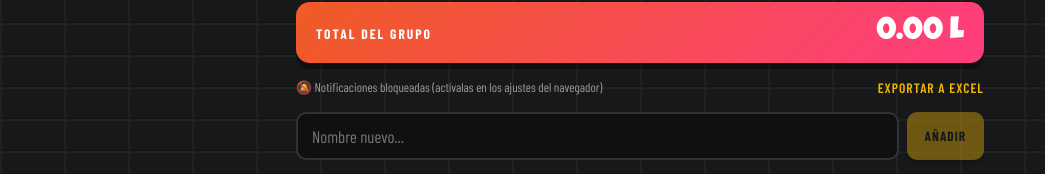
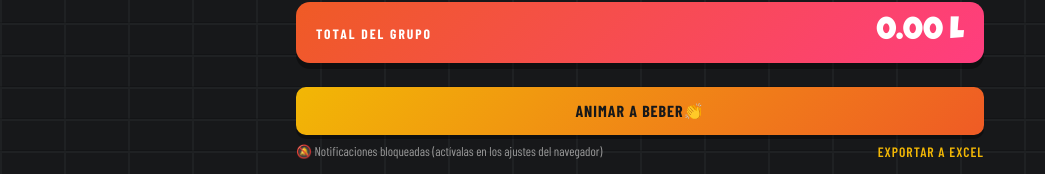
Before and after one commit to fergaroz/Hood-Cerves, a Next.js app: page / in a window 1280 px wide. Shown: the part 169-343 px from the top of the page, without its empty margins (0-1045 px from the left). Built offline with nearby package versions, Linux system fonts and the light colour scheme; no server answers; the database is empty.

Commit message:
Add files via upload

```diff
--- /dev/null
+++ b/app/api/animate/route.ts
@@ -0,0 +1,26 @@
+import { NextResponse } from "next/server";
+import { prisma } from "@/lib/prisma";
+import { broadcastPush } from "@/lib/push";
+import { randomAnimateMessage } from "@/lib/animateMessages";
+import { ANIMATE_COOLDOWN_MS } from "@/lib/animateCooldown";
+
+export const dynamic = "force-dynamic";
+
+export async function POST() {
+  const last = await prisma.animateEvent.findFirst({
+    orderBy: { createdAt: "desc" },
+  });
+
+  if (last && Date.now() - last.createdAt.getTime() < ANIMATE_COOLDOWN_MS) {
+    return NextResponse.json({ ok: false, onCooldown: true }, { status: 429 });
+  }
+
+  await prisma.animateEvent.create({ data: {} });
+
+  await broadcastPush({
+    title: "Hood Cerves",
+    body: randomAnimateMessage(),
+  }).catch(() => null);
+
+  return NextResponse.json({ ok: true });
+}
--- /dev/null
+++ b/app/api/animate/status/route.ts
@@ -0,0 +1,21 @@
+import { NextResponse } from "next/server";
+import { prisma } from "@/lib/prisma";
+import { ANIMATE_COOLDOWN_MS } from "@/lib/animateCooldown";
+
+export const dynamic = "force-dynamic";
+
+export async function GET() {
+  const last = await prisma.animateEvent.findFirst({
+    orderBy: { createdAt: "desc" },
+  });
+
+  if (!last) {
+    return NextResponse.json({ onCooldown: false });
+  }
+
+  const elapsed = Date.now() - last.createdAt.getTime();
+  const onCooldown = elapsed < ANIMATE_COOLDOWN_MS;
+  const remainingMs = onCooldown ? ANIMATE_COOLDOWN_MS - elapsed : 0;
+
+  return NextResponse.json({ onCooldown, remainingMs });
+}
--- a/app/globals.css
+++ b/app/globals.css
@@ -145,6 +145,32 @@ header.app-header {
   font-family: var(--font-display);
   font-size: 2rem;
   color: #fff;
+}
+
+.animate-row {
+  margin: 0 0 16px;
+}
+
+.animate-btn {
+  width: 100%;
+  font-family: var(--font-body);
+  font-weight: 700;
+  font-size: 1rem;
+  text-transform: uppercase;
+  letter-spacing: 1px;
+  color: #17181a;
+  background: linear-gradient(135deg, var(--yellow), var(--orange));
+  border: none;
+  border-radius: 10px;
+  padding: 14px;
+  cursor: pointer;
+  box-shadow: 0 4px 0 rgba(0, 0, 0, 0.35);
+}
+
+.animate-btn:disabled {
+  opacity: 0.35;
+  cursor: not-allowed;
+  box-shadow: none;
 }
 
 .export-row {
--- a/app/page.tsx
+++ b/app/page.tsx
@@ -2,6 +2,7 @@
 
 import { useCallback, useEffect, useState } from "react";
 import { AddPersonForm } from "@/components/AddPersonForm";
+import { AnimateButton } from "@/components/AnimateButton";
 import { NotificationButton } from "@/components/NotificationButton";
 import { PersonCard } from "@/components/PersonCard";
 import { TotalCounter } from "@/components/TotalCounter";
@@ -82,6 +83,10 @@ export default function Home() {
 
       <TotalCounter totalLiters={totalLiters} />
 
+      <div className="animate-row">
+        <AnimateButton />
+      </div>
+
       <div className="export-row">
         <NotificationButton />
         <a href="/api/export" download>
--- /dev/null
+++ b/components/AnimateButton.tsx
@@ -0,0 +1,47 @@
+"use client";
+
+import { useCallback, useEffect, useState } from "react";
+
+const POLL_MS = 15000;
+
+export function AnimateButton() {
+  const [onCooldown, setOnCooldown] = useState(false);
+  const [busy, setBusy] = useState(false);
+
+  const refreshStatus = useCallback(async () => {
+    const res = await fetch("/api/animate/status", { cache: "no-store" });
+    if (!res.ok) return;
+    const data = await res.json();
+    setOnCooldown(Boolean(data.onCooldown));
+  }, []);
+
+  useEffect(() => {
+    refreshStatus();
+    const interval = setInterval(refreshStatus, POLL_MS);
+    return () => clearInterval(interval);
+  }, [refreshStatus]);
+
+  async function handleClick() {
+    if (onCooldown || busy) return;
+    setBusy(true);
+    setOnCooldown(true);
+    try {
+      const res = await fetch("/api/animate", { method: "POST" });
+      if (!res.ok) {
+        await refreshStatus();
+      }
+    } finally {
+      setBusy(false);
+    }
+  }
+
+  return (
+    <button
+      className="animate-btn"
+      onClick={handleClick}
+      disabled={onCooldown || busy}
+    >
+      Animar a beber👏
+    </button>
+  );
+}
--- /dev/null
+++ b/lib/animateCooldown.ts
@@ -0,0 +1 @@
+export const ANIMATE_COOLDOWN_MS = 30 * 60 * 1000;
--- /dev/null
+++ b/lib/animateMessages.ts
@@ -0,0 +1,18 @@
+export const ANIMATE_MESSAGES = [
+  "¡A beber cabrones!",
+  "¡Qué buen {dia} se ha quedado para beber cerveza!",
+  "¿Nos la damos?",
+  "Una birra?, No seeee broo",
+  "Tenemos una teoría sobre Preci 😈",
+  "¿Quién una birra?",
+];
+
+function currentDayName(): string {
+  return new Date().toLocaleDateString("es-ES", { weekday: "long" });
+}
+
+export function randomAnimateMessage(): string {
+  const template =
+    ANIMATE_MESSAGES[Math.floor(Math.random() * ANIMATE_MESSAGES.length)];
+  return template.replace("{dia}", currentDayName());
+}
```
Also changed, not shown: 1 other file (tests, documents, lock files or other folders).
